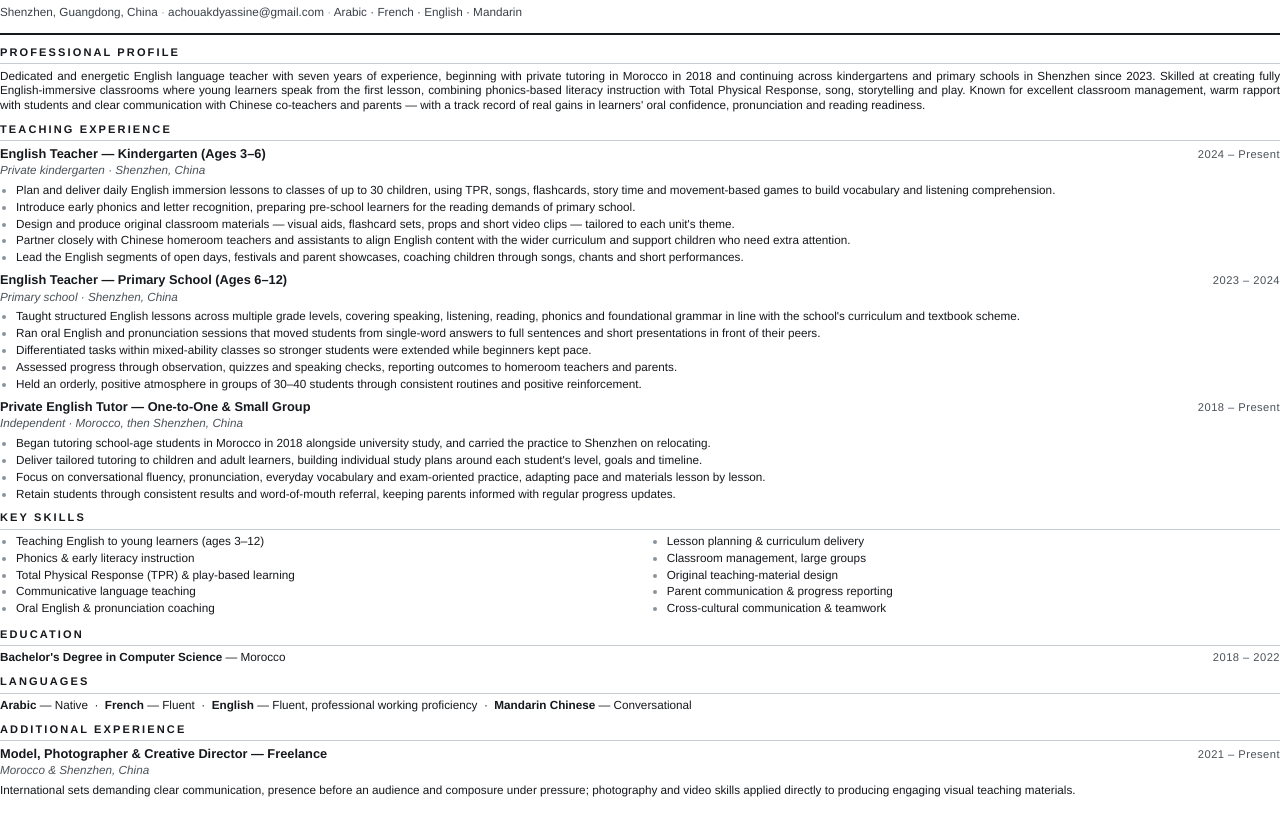
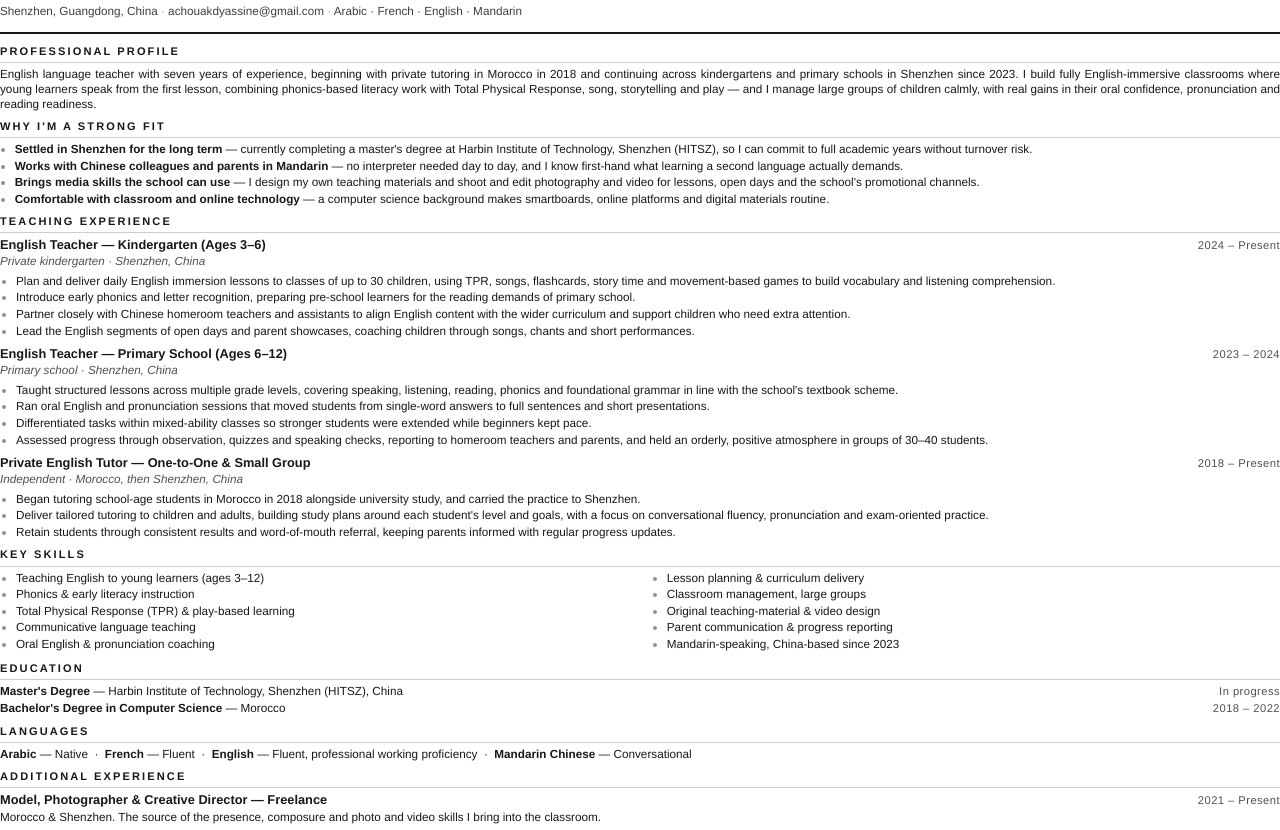
Before and after one commit to DAPHOENIX2000/achouak-portfolio, a plain HTML site: page cv/achouak-yassine-teaching-cv.html in a window 1280 px wide. Shown: the part 56-886 px from the top of the page. Before the commit the page ends 859 px from the top, so only its background shows below. Drawn offline with Linux system fonts and the light colour scheme.

Commit message:
Add HITSZ master's and a strengths section to the teaching CV
- Education now leads with the in-progress master's at Harbin Institute
  of Technology, Shenzhen (HITSZ).
- New "Why I'm a Strong Fit" band covering long-term commitment to
  Shenzhen, Mandarin ability, media/content skills and classroom tech.
- Key Skills swapped in teaching-material/video design and the
  Mandarin-speaking, China-based line.
- Trimmed the profile and bullets that the new section made redundant so
  the PDF still fits one A4 page; DOCX regenerated to match.

Co-Authored-By: Claude Opus 5 <noreply@anthropic.com>
Claude-Session: https://claude.ai/code/session_012Zatsfw6xc1NdxPAVuFq8K

```diff
--- a/cv/achouak-yassine-teaching-cv.html
+++ b/cv/achouak-yassine-teaching-cv.html
@@ -11,7 +11,7 @@
     margin: 0;
     font-family: "Helvetica Neue", Helvetica, Arial, sans-serif;
     font-size: 8.8pt;
-    line-height: 1.26;
+    line-height: 1.25;
     color: #15181c;
     background: #fff;
   }
@@ -41,7 +41,7 @@
     text-transform: uppercase;
     font-weight: 700;
     color: #15181c;
-    margin: 7.5pt 0 3.5pt;
+    margin: 6.5pt 0 3pt;
     padding-bottom: 2.5pt;
     border-bottom: .6pt solid #c8cdd3;
   }
@@ -85,7 +85,18 @@
 
 <section>
   <h2>Professional Profile</h2>
-  <p class="summary">Dedicated and energetic English language teacher with seven years of experience, beginning with private tutoring in Morocco in 2018 and continuing across kindergartens and primary schools in Shenzhen since 2023. Skilled at creating fully English-immersive classrooms where young learners speak from the first lesson, combining phonics-based literacy instruction with Total Physical Response, song, storytelling and play. Known for excellent classroom management, warm rapport with students and clear communication with Chinese co-teachers and parents — with a track record of real gains in learners' oral confidence, pronunciation and reading readiness.</p>
+  <p class="summary">English language teacher with seven years of experience, beginning with private tutoring in Morocco in 2018 and continuing across kindergartens and primary schools in Shenzhen since 2023. I build fully English-immersive classrooms where young learners speak from the first lesson, combining phonics-based literacy work with Total Physical Response, song, storytelling and play — and I manage large groups of children calmly, with real gains in their oral confidence, pronunciation and reading readiness.</p>
+</section>
+
+
+<section>
+  <h2>Why I'm a Strong Fit</h2>
+  <ul class="skills" style="padding-left:11pt">
+    <li><strong>Settled in Shenzhen for the long term</strong> — currently completing a master's degree at Harbin Institute of Technology, Shenzhen (HITSZ), so I can commit to full academic years without turnover risk.</li>
+    <li><strong>Works with Chinese colleagues and parents in Mandarin</strong> — no interpreter needed day to day, and I know first-hand what learning a second language actually demands.</li>
+    <li><strong>Brings media skills the school can use</strong> — I design my own teaching materials and shoot and edit photography and video for lessons, open days and the school's promotional channels.</li>
+    <li><strong>Comfortable with classroom and online technology</strong> — a computer science background makes smartboards, online platforms and digital materials routine.</li>
+  </ul>
 </section>
 
 <section>
@@ -100,9 +111,8 @@
     <ul>
       <li>Plan and deliver daily English immersion lessons to classes of up to 30 children, using TPR, songs, flashcards, story time and movement-based games to build vocabulary and listening comprehension.</li>
       <li>Introduce early phonics and letter recognition, preparing pre-school learners for the reading demands of primary school.</li>
-      <li>Design and produce original classroom materials — visual aids, flashcard sets, props and short video clips — tailored to each unit's theme.</li>
       <li>Partner closely with Chinese homeroom teachers and assistants to align English content with the wider curriculum and support children who need extra attention.</li>
-      <li>Lead the English segments of open days, festivals and parent showcases, coaching children through songs, chants and short performances.</li>
+      <li>Lead the English segments of open days and parent showcases, coaching children through songs, chants and short performances.</li>
     </ul>
   </div>
 
@@ -113,11 +123,10 @@
     </div>
     <p class="job-where">Primary school · Shenzhen, China</p>
     <ul>
-      <li>Taught structured English lessons across multiple grade levels, covering speaking, listening, reading, phonics and foundational grammar in line with the school's curriculum and textbook scheme.</li>
-      <li>Ran oral English and pronunciation sessions that moved students from single-word answers to full sentences and short presentations in front of their peers.</li>
+      <li>Taught structured lessons across multiple grade levels, covering speaking, listening, reading, phonics and foundational grammar in line with the school's textbook scheme.</li>
+      <li>Ran oral English and pronunciation sessions that moved students from single-word answers to full sentences and short presentations.</li>
       <li>Differentiated tasks within mixed-ability classes so stronger students were extended while beginners kept pace.</li>
-      <li>Assessed progress through observation, quizzes and speaking checks, reporting outcomes to homeroom teachers and parents.</li>
-      <li>Held an orderly, positive atmosphere in groups of 30–40 students through consistent routines and positive reinforcement.</li>
+      <li>Assessed progress through observation, quizzes and speaking checks, reporting to homeroom teachers and parents, and held an orderly, positive atmosphere in groups of 30–40 students.</li>
     </ul>
   </div>
 
@@ -128,9 +137,8 @@
     </div>
     <p class="job-where">Independent · Morocco, then Shenzhen, China</p>
     <ul>
-      <li>Began tutoring school-age students in Morocco in 2018 alongside university study, and carried the practice to Shenzhen on relocating.</li>
-      <li>Deliver tailored tutoring to children and adult learners, building individual study plans around each student's level, goals and timeline.</li>
-      <li>Focus on conversational fluency, pronunciation, everyday vocabulary and exam-oriented practice, adapting pace and materials lesson by lesson.</li>
+      <li>Began tutoring school-age students in Morocco in 2018 alongside university study, and carried the practice to Shenzhen.</li>
+      <li>Deliver tailored tutoring to children and adults, building study plans around each student's level and goals, with a focus on conversational fluency, pronunciation and exam-oriented practice.</li>
       <li>Retain students through consistent results and word-of-mouth referral, keeping parents informed with regular progress updates.</li>
     </ul>
   </div>
@@ -152,9 +160,9 @@
       <ul class="skills">
         <li>Lesson planning &amp; curriculum delivery</li>
         <li>Classroom management, large groups</li>
-        <li>Original teaching-material design</li>
+        <li>Original teaching-material &amp; video design</li>
         <li>Parent communication &amp; progress reporting</li>
-        <li>Cross-cultural communication &amp; teamwork</li>
+        <li>Mandarin-speaking, China-based since 2023</li>
       </ul>
     </div>
   </div>
@@ -163,6 +171,10 @@
 <section>
   <h2>Education</h2>
   <div class="edu-line">
+    <span><strong>Master's Degree</strong> — Harbin Institute of Technology, Shenzhen (HITSZ), China</span>
+    <span class="job-when">In progress</span>
+  </div>
+  <div class="edu-line" style="margin-top:2pt">
     <span><strong>Bachelor's Degree in Computer Science</strong> — Morocco</span>
     <span class="job-when">2018 – 2022</span>
   </div>
@@ -179,8 +191,7 @@
     <span class="job-title">Model, Photographer &amp; Creative Director — Freelance</span>
     <span class="job-when">2021 – Present</span>
   </div>
-  <p class="job-where">Morocco &amp; Shenzhen, China</p>
-  <p style="margin-top:1pt">International sets demanding clear communication, presence before an audience and composure under pressure; photography and video skills applied directly to producing engaging visual teaching materials.</p>
+  <p style="margin-top:1pt">Morocco &amp; Shenzhen. The source of the presence, composure and photo and video skills I bring into the classroom.</p>
 </section>
 
 
```
Also changed, not shown: 2 other files.
